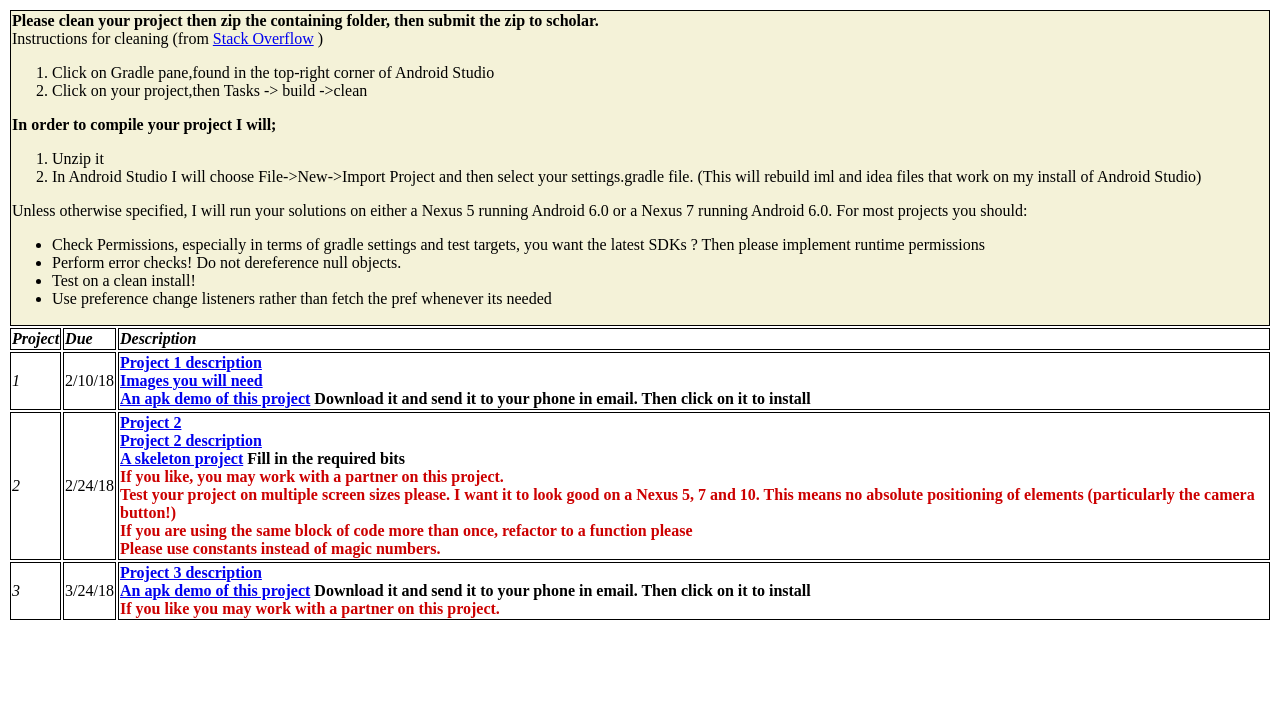
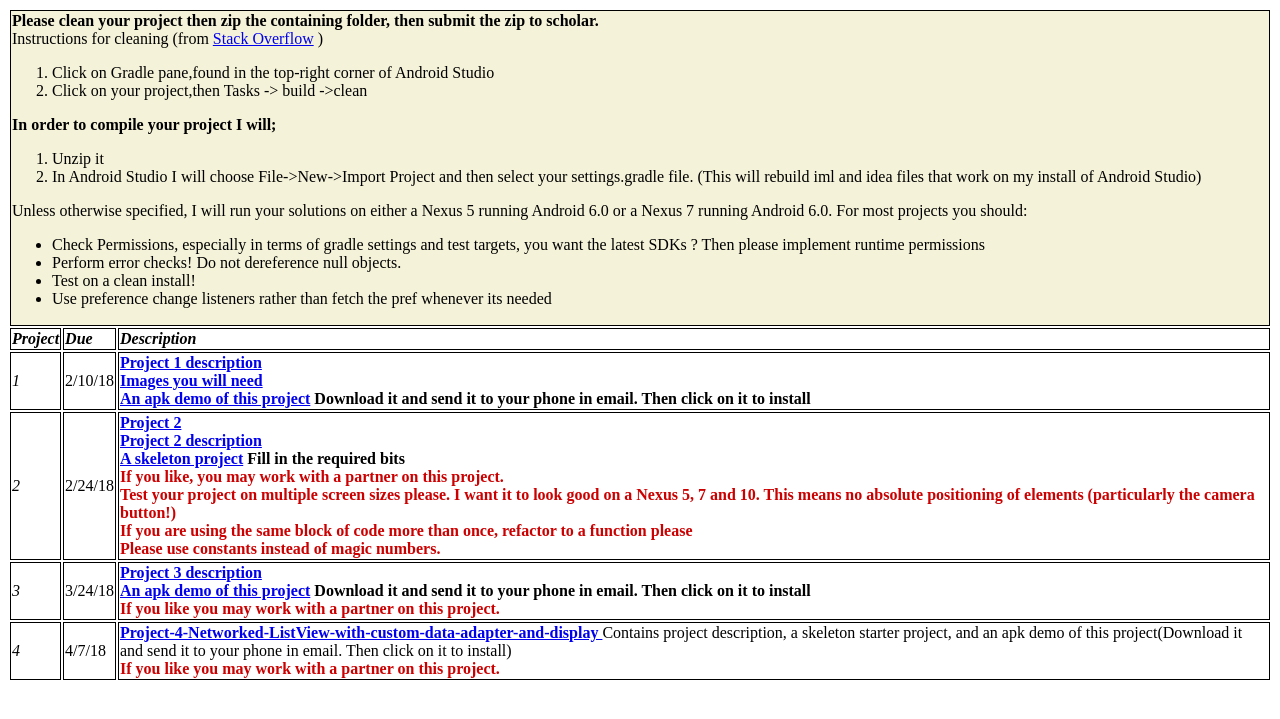
Before and after one commit to CNUClasses/CPSC475, a Jekyll site: the page navbar/Projects.html, which Jekyll copies as it is, in a window 1280 px wide. Shown: the top 719 px of the page. Built offline with Jekyll 4.4.1, drawn with Linux system fonts in a browser that asks for light colours.

Commit message:
project4

```diff
--- a/navbar/Lectures.html
+++ b/navbar/Lectures.html
@@ -230,7 +230,7 @@
                 <strong><a href="https://github.com/CNUClasses/CPSC475/blob/master/content/lectures/Week_9/9Networking2.pdf">Networking with http</a></strong> <br/>
                   <strong><a href="https://github.com/CNUClasses/CPSC475/blob/master/content/lectures/Week_9/9_Android_create_and_use_a_library:.pdf">OPTIONAL CONTENT: How to share utility libraries between projects.</a></strong> How to share a single copy of a library amongst multiple projects.  Its harder than it should be.  <a href="https://github.com/CNUClasses/TEST_networking_lib.git">TEST_networking_lib </a> is a project that hosts the library networking_lib and a tester, <a href="https://github.com/CNUClasses/LINK_networking_lib.git">LINK_networking_lib </a> is a project that links to networking_lib.  Its a bit hoaky but better than googles way of making a copy of a library in projects that need it (a maintenence nightmare!)<br/>
                 <strong><a href="https://github.com/CNUClasses/CPSC475/blob/master/content/lectures/Week_9/9_Samples_apps.pdf">Built in Android Sample Apps!</a></strong> How to use built in Android sample apps as a template for your project.<br/>
-                <strong><a href="https://github.com/CNUClasses/CPSC475/blob/master/content/lectures/Week_9/9-1_ListActivity.pdf">ListActivity and ListView</a></strong> MVC pattern, data adapters (again),  Built in and custom adapters, getView(), and convertview and viewholder optimizations.
+                <strong><a href="https://github.com/CNUClasses/CPSC475/blob/master/content/lectures/Week_9/9-1_ListActivity.pdf">ListActivity and ListView</a></strong> MVC pattern, data adapters (again),  Built in and custom adapters, getView(), and convertview and viewholder optimizations, list sorting.
 
 
             </td>
--- a/navbar/Projects.html
+++ b/navbar/Projects.html
@@ -84,8 +84,17 @@
                   <strong style="color: #cc0000">
                   If you like you may work with a partner on this project.<br>
                   </strong>
+              </td>
+            </tr>
+            <tr>
+              <td class="style_white "><em>4</em></td>
+               <td class="style_white ">4/7/18</td>
+               <td class="style_white ">
+                  <strong><a href="https://github.com/CNUClasses/Project-4-Networked-ListView-with-custom-data-adapter-and-display">Project-4-Networked-ListView-with-custom-data-adapter-and-display </a></strong>Contains project description, a skeleton starter project,  and an apk demo of this project(Download it and send it to your phone in email.  Then click on it to install)<br>
 
-
+                  <strong style="color: #cc0000">
+                  If you like you may work with a partner on this project.<br>
+                  </strong>
               </td>
             </tr>
 
```
